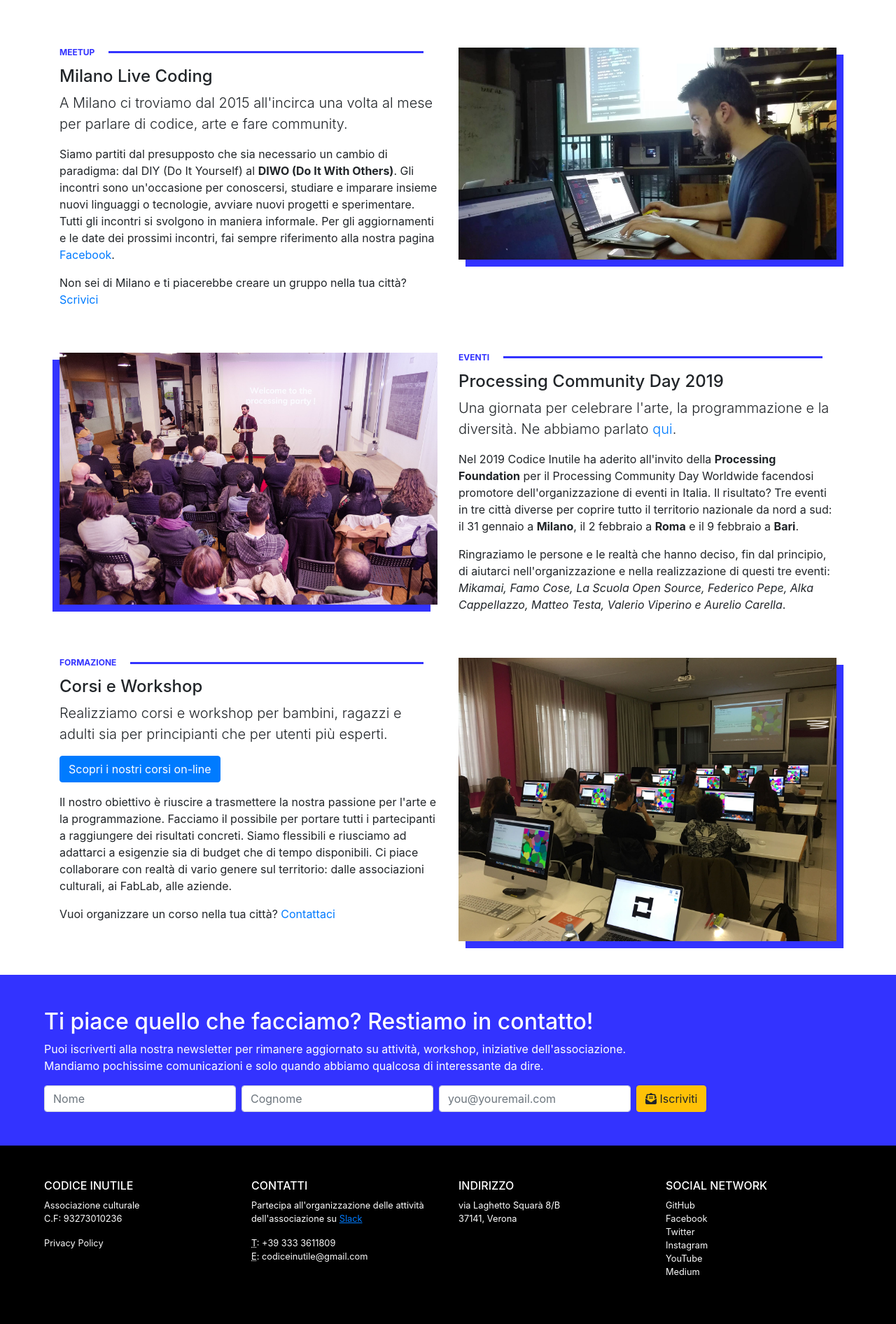
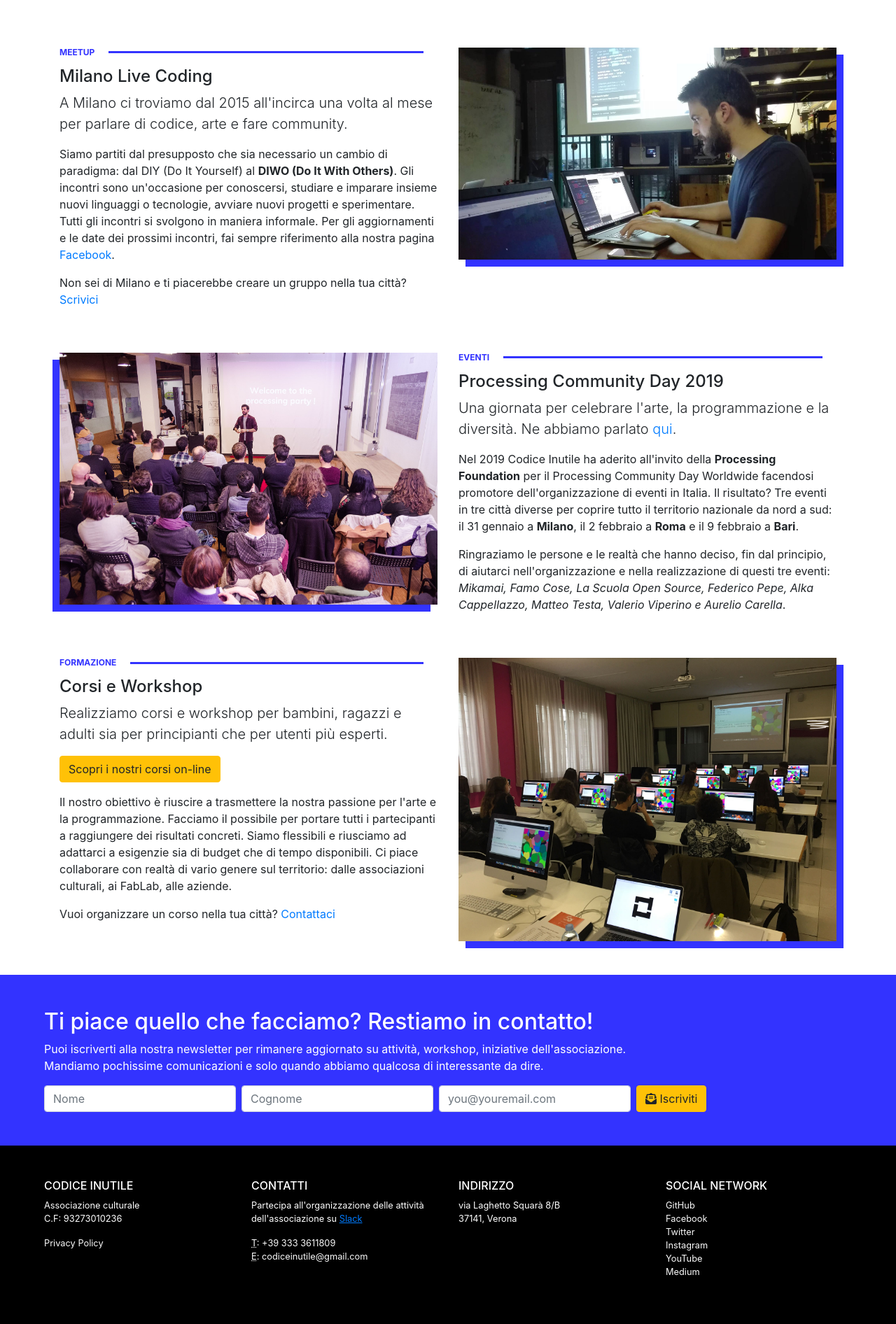
Before and after one commit to codiceinutile/codiceinutile.org, a Jekyll site: the page built from index.md, in a window 1280 px wide. Shown: the part 926-2818 px from the top of the page at 70% size. Built offline with Jekyll 4.4.1, drawn with Linux system fonts in a browser that asks for light colours; nearby versions of some CDN libraries.

Commit message:
fix class

```diff
--- a/_layouts/home.html
+++ b/_layouts/home.html
@@ -60,7 +60,7 @@ layout: default
       <h3 class="text-uppercase">Formazione</h3>
       <h4>Corsi e Workshop</h4>
       <p class="lead">Realizziamo corsi e workshop per bambini, ragazzi e adulti sia per principianti che per utenti pi&ugrave; esperti.</p>
-      <p class="text-center my-3"></p><a class="btn btn-primary" href="https://codiceinutile.thinkific.com/?utm_source=website&utm_medium=button&utm_campaign=home-page">Scopri i nostri corsi on-line</a></p>
+      <p class="text-center my-3"></p><a class="btn btn-warning" href="https://codiceinutile.thinkific.com/?utm_source=website&utm_medium=button&utm_campaign=home-page">Scopri i nostri corsi on-line</a></p>
       <p>Il nostro obiettivo &egrave; riuscire a trasmettere la nostra passione per l'arte e la programmazione. Facciamo il possibile per portare tutti i partecipanti a raggiungere dei risultati concreti. Siamo flessibili e riusciamo ad adattarci a esigenzie sia di budget che di tempo disponibili. Ci piace collaborare con realt&agrave; di vario genere sul territorio: dalle associazioni culturali, ai FabLab, alle aziende.</p>
       <p>Vuoi organizzare un corso nella tua citt&agrave;? <a href="mailto:&#099;&#111;&#100;&#105;&#099;&#101;&#105;&#110;&#117;&#116;&#105;&#108;&#101;&#064;&#103;&#109;&#097;&#105;&#108;&#046;&#099;&#111;&#109;?subject=Vorrei%20organizzare%20un%20corso">Contattaci</a></p>
     </div>
```
